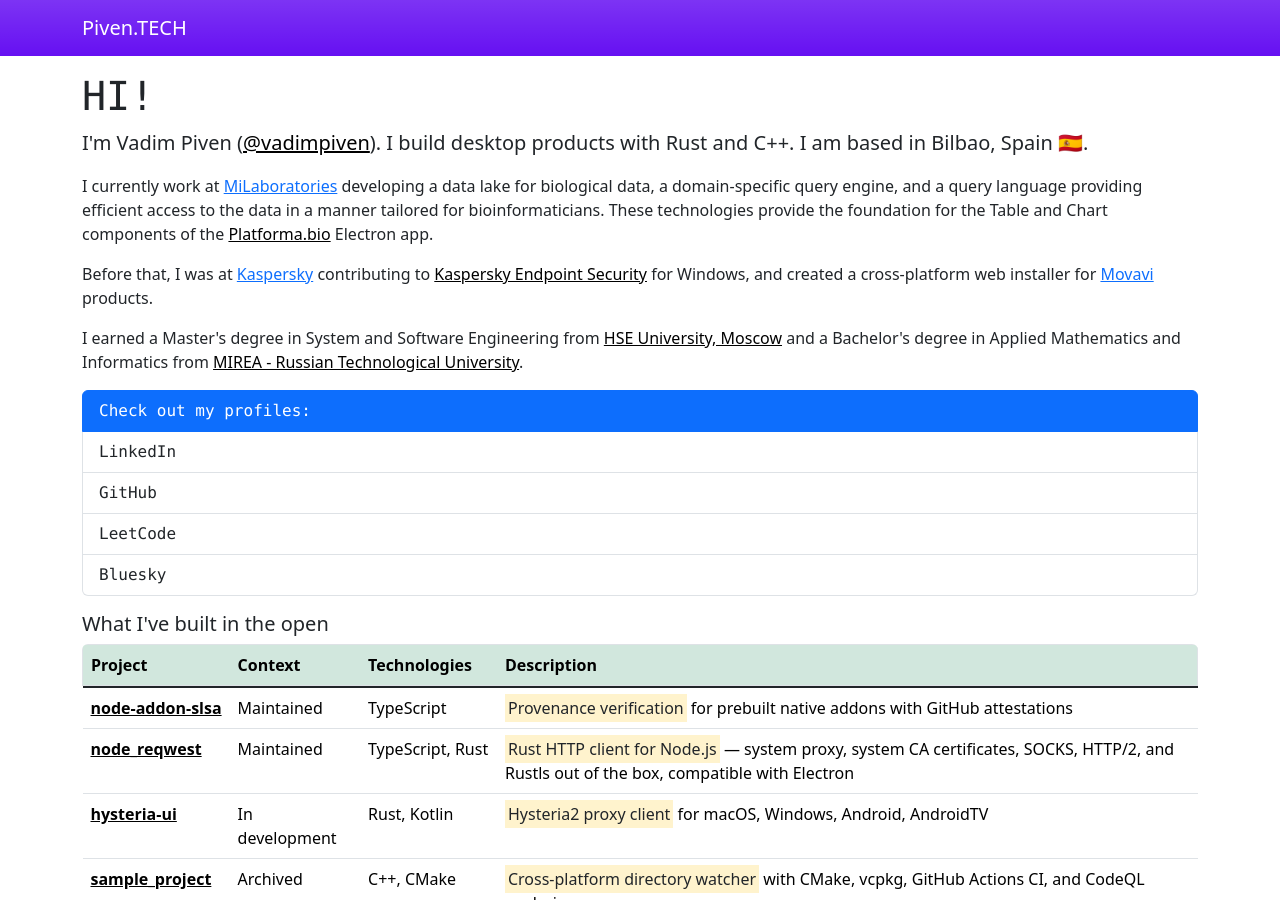
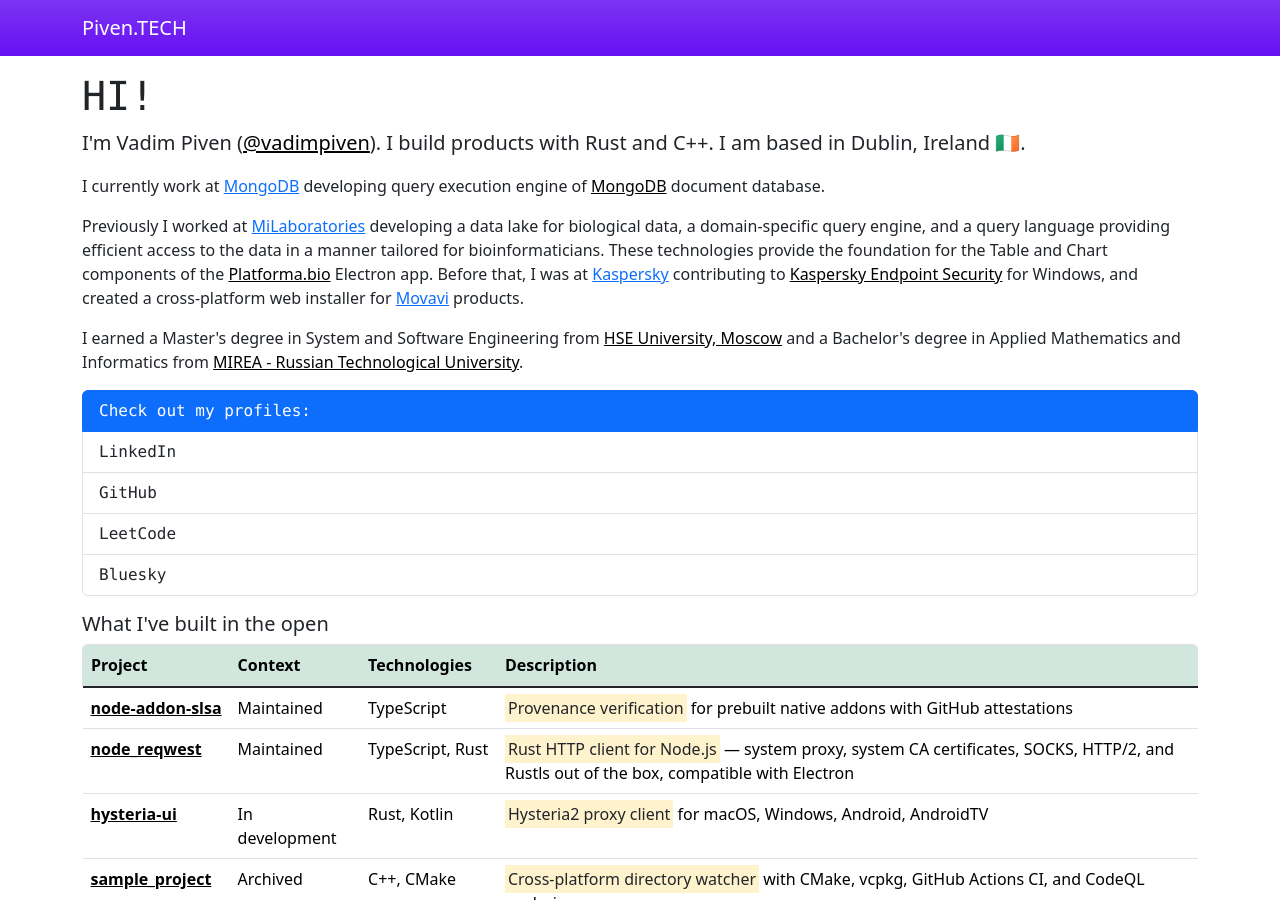
Before and after one commit to vadimpiven/vadimpiven, a Jekyll site: the page built from index.html, in a window 1280 px wide and 900 px high. Built offline with Jekyll 4.4.1, drawn with Linux system fonts in a browser that asks for light colours.

Commit message:
Update workplace

```diff
--- a/index.html
+++ b/index.html
@@ -17,7 +17,7 @@
     href="https://t.me/vadimpiven"
     class="link-body-emphasis"
     aria-label="Telegram profile"
-  >@vadimpiven</a>). I build desktop products with Rust and C++. I am based in Bilbao, Spain 🇪🇸.
+  >@vadimpiven</a>). I build products with Rust and C++. I am based in Dublin, Ireland 🇮🇪.
 </p>
 
 <section
@@ -32,6 +32,16 @@
   </h2>
   <p aria-label="Current work experience">
     I currently work at <a
+      href="https://www.mongodb.com/"
+      aria-label="MongoDB company website"
+    >MongoDB</a> developing query execution engine of <a
+      href="https://github.com/mongodb/mongo"
+      class="link-body-emphasis"
+      aria-label="MongoDB database repository"
+    >MongoDB</a> document database.
+  </p>
+  <p aria-label="Previous work experience">
+    Previously I worked at <a
       href="https://milaboratories.com/"
       aria-label="MiLaboratories company website"
     >MiLaboratories</a> developing a data lake for biological data, a domain-specific query engine, and a query language providing efficient access to the data in a manner tailored for bioinformaticians.
@@ -40,8 +50,6 @@
       class="link-body-emphasis"
       aria-label="Platforma.bio bioinformatics platform"
     >Platforma.bio</a> Electron app.
-  </p>
-  <p aria-label="Previous work experience">
     Before that, I was at <a
       href="https://www.kaspersky.com/"
       aria-label="Kaspersky cybersecurity company"
```
